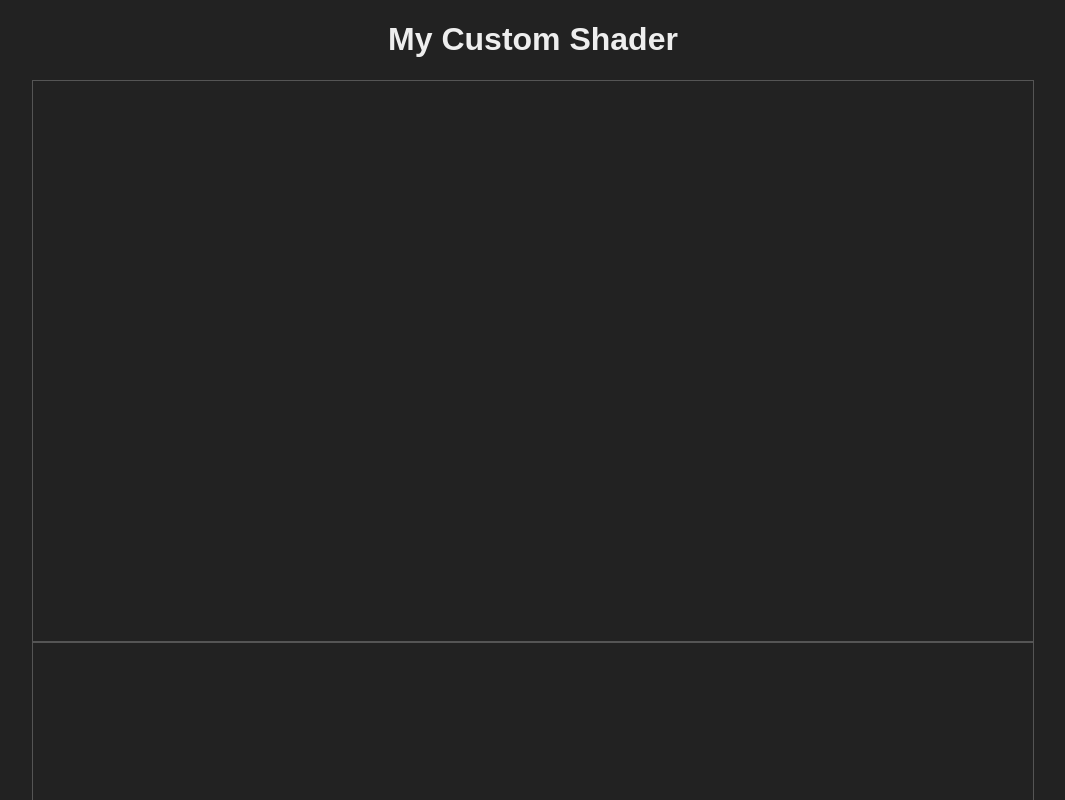
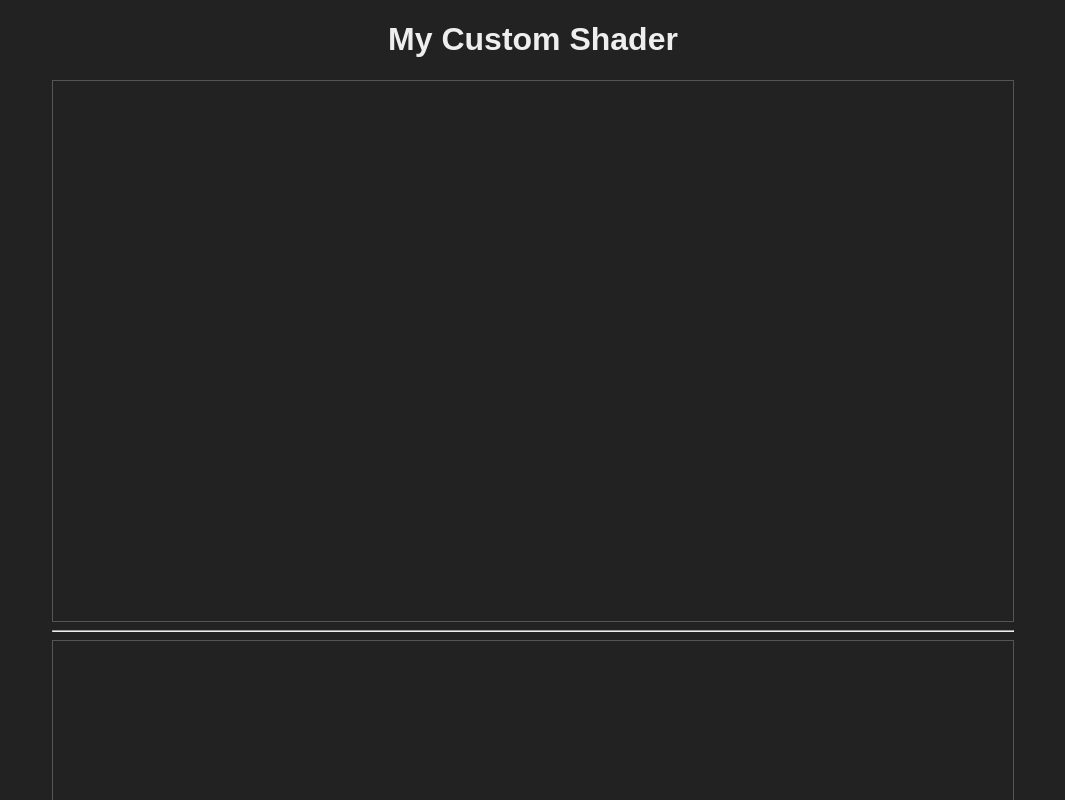
Before and after one commit to IsaiahGardeen1017/TerrainGen, a plain HTML site: page src/static/index.html in a window 1280 px wide. Shown: the top 800 px of the page, without its empty margins (107-1172 px from the left). Drawn offline with Linux system fonts and the light colour scheme; files whose address does not match are found by name.

Commit message:
css changes

```diff
--- a/src/static/index.html
+++ b/src/static/index.html
@@ -1,63 +1,23 @@
 <!DOCTYPE html>
 <html lang="en">
+
 <head>
     <meta charset="UTF-8" />
     <meta name="viewport" content="width=device-width, initial-scale=1.0" />
     <title>AAA My Shader Animation</title>
-    <style>
-      body {
-        margin: 0;
-        display: flex;
-        flex-direction: column;
-        align-items: center;
-        justify-content: center;
-        min-height: 100vh; /* Full viewport height */
-        background-color: #222;
-        font-family: Arial, sans-serif;
-        color: #eee;
-      }
-      canvas {
-        display: block; /* Remove extra space below canvas */
-        width: 100vw;
-        height: 70vh; /* Take up most of the screen height */
-        max-width: 1000px; /* Optional: limit max width */
-        max-height: 600px; /* Optional: limit max height */
-        border: 1px solid #555;
-      }
-      .controls {
-        margin-top: 20px;
-        display: flex;
-        flex-direction: column;
-        align-items: center;
-      }
-      .control-group {
-        margin-bottom: 10px;
-      }
-      input[type="range"] {
-        width: 200px;
-      }
-      label {
-        margin-right: 10px;
-      }
-    </style>
+    <link rel="stylesheet" href="style.css">
 </head>
+
 <body>
     <h1>My Custom Shader</h1>
-    <div id="canvas-parent">
+    <div id="canvas-parent" class="canvas-parent">
 
     </div>
 
     <div class="controls">
         <div class="control-group">
             <label for="timeSlider">Time Factor:</label>
-        <input
-          type="range"
-          id="timeSlider"
-          min="0.01"
-          max="1.0"
-          step="0.01"
-          value="0.1"
-        />
+            <input type="range" id="timeSlider" min="0.01" max="1.0" step="0.01" value="0.1" />
             <span id="timeValue">0.1</span>
         </div>
     </div>
@@ -65,4 +25,5 @@
     <!-- Our JavaScript will be loaded here -->
     <script src="main.js"></script>
 </body>
+
 </html>
--- a/src/static/main.js
+++ b/src/static/main.js
@@ -18,15 +18,20 @@ async function onload() {
         timeValueSpan.textContent = timeFactor.toFixed(2); // Display current value
     });
 
-    for(let i = 0; i < shaders.length; i++){
+    for (let i = 0; i < shaders.length; i++) {
         await establishShaderDisplay(shaders[i]);
     }
 }
 
 async function establishShaderDisplay(shaderName) {
+    const sectionDiv = document.createElement('div');
+    sectionDiv.classList.add('section');
     const canvasElement = document.createElement('canvas');
-	const canvasParent = document.getElementById('canvas-parent');
-	canvasParent.appendChild(canvasElement);
+
+    const sectionParent = document.getElementById('canvas-parent');
+    sectionParent.appendChild(sectionDiv);
+    sectionDiv.appendChild(canvasElement);
+    sectionParent.appendChild(document.createElement('hr'))
 
     const gl = canvasElement.getContext('webgl2');
 
@@ -77,7 +82,6 @@ async function establishShaderDisplay(shaderName) {
         // Set uniforms
         gl.uniform2f(iResolutionLoc, gl.canvas.width, gl.canvas.height);
         gl.uniform1f(iTimeLoc, (Date.now() - startTime) * 0.001); // Time in seconds
-        console.log(shaderName, timeFactor, timeFactorLoc);
         gl.uniform1f(timeFactorLoc, timeFactor); // Pass our slider value to the shader
 
         // Draw the quad
--- /dev/null
+++ b/src/static/style.css
@@ -0,0 +1,52 @@
+body {
+    margin: 0;
+    display: flex;
+    flex-direction: column;
+    align-items: center;
+    justify-content: center;
+    /* Full viewport height */
+    background-color: #222;
+    font-family: Arial, sans-serif;
+    color: #eee;
+}
+
+canvas {
+    display: block;
+
+    aspect-ratio: 16 / 9;
+
+    width: min(75vw, calc(75vh * (16 / 9)));
+    height: auto;
+
+    /* Remove extra space below canvas */
+    /* Take up most of the screen height */
+    max-width: 1280px;
+    /* Optional: limit max width */
+    max-height: 720px;
+    /* Optional: limit max height */
+    border: 1px solid #555;
+
+}
+
+section {
+    margin-top: 50px;
+}
+
+.controls {
+    margin-top: 20px;
+    display: flex;
+    flex-direction: column;
+    align-items: center;
+}
+
+.control-group {
+    margin-bottom: 10px;
+}
+
+input[type="range"] {
+    width: 200px;
+}
+
+label {
+    margin-right: 10px;
+}
```
Lines whose indentation alone changed are shown as unchanged.
